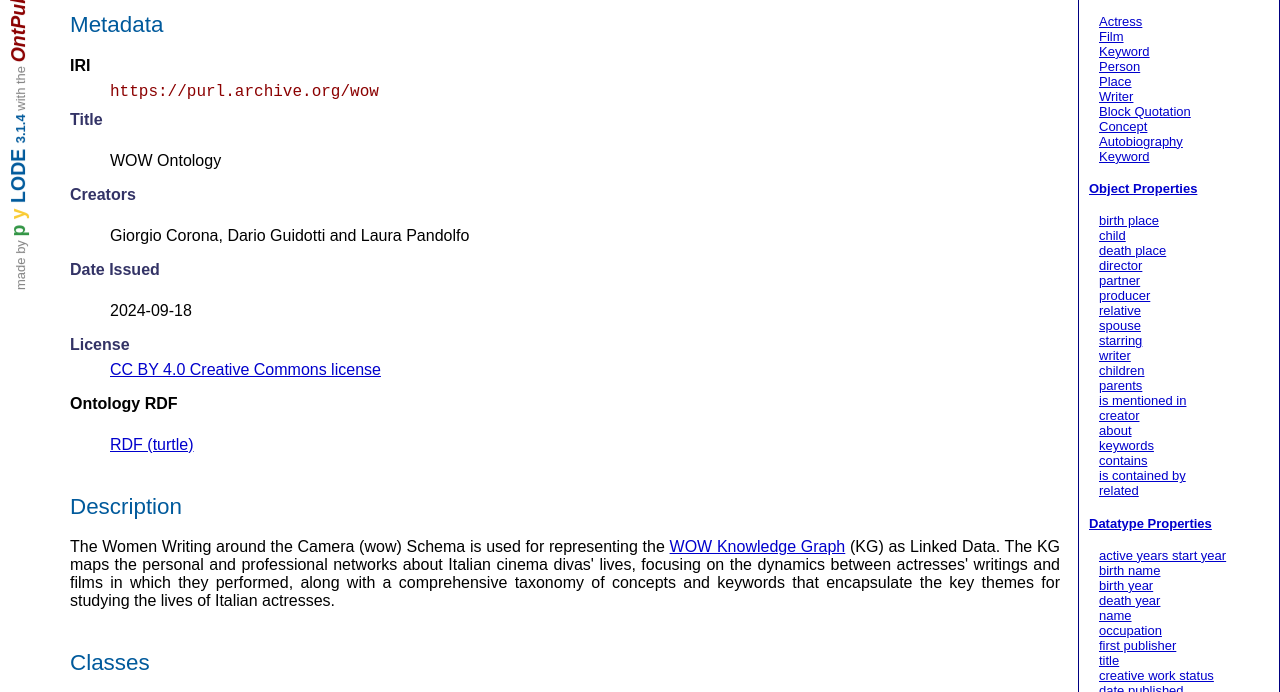
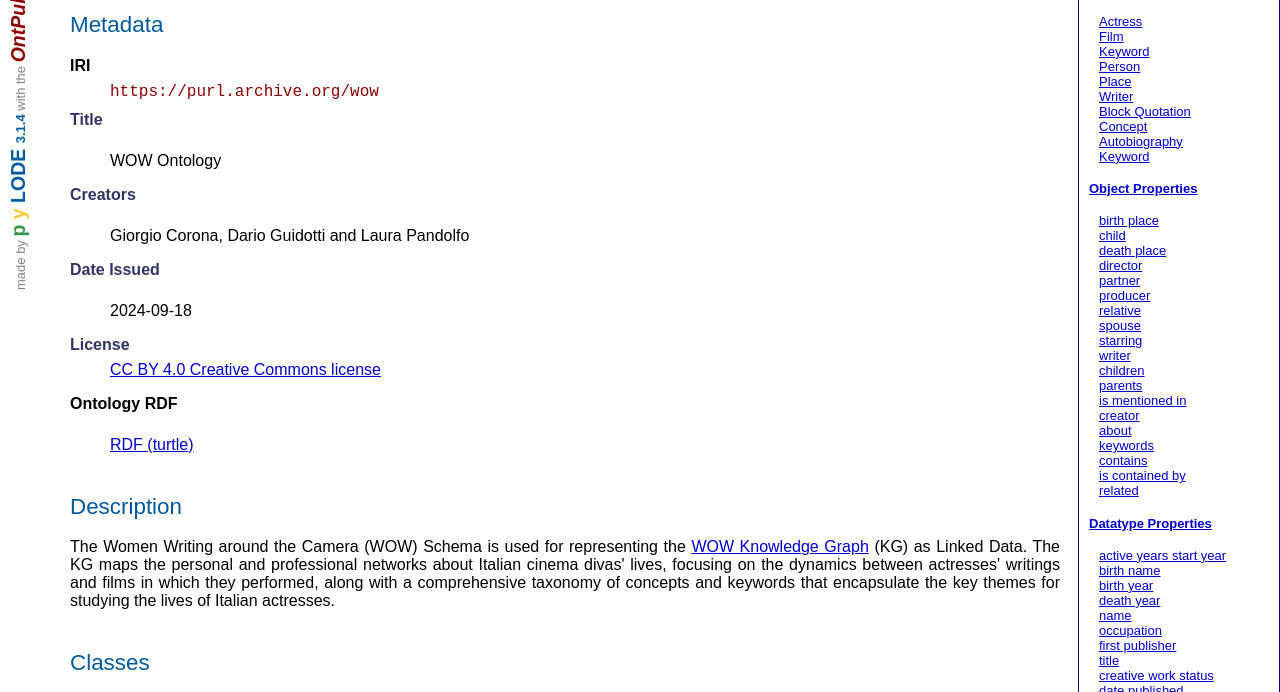
Before and after one commit to AIMet-Lab/PRIN-WOW, a plain HTML site: page index.html in a window 1280 px wide. Shown: the part 108-800 px from the top of the page. Drawn offline with Linux system fonts and the light colour scheme.

Commit message:
Updated index.html

```diff
--- a/index.html
+++ b/index.html
@@ -359,7 +359,7 @@ td {
       </div>
       <h2>Description</h2>
 		<div id="description">
-		<p align=justify>The Women Writing around the Camera (wow) Schema is used for representing the <a href="https://purl.archive.org/wow">WOW Knowledge Graph</a> (KG) as Linked Data.
+		<p align=justify>The Women Writing around the Camera (WOW) Schema is used for representing the <a href="https://purl.archive.org/wow">WOW Knowledge Graph</a> (KG) as Linked Data.
 			The KG maps the personal and professional networks about Italian cinema divas' lives, focusing on the dynamics between actresses' writings and films in which they performed,
 			along with a comprehensive taxonomy of concepts and keywords that encapsulate the key themes for studying the lives of Italian actresses.</p>
 		</div>
```
